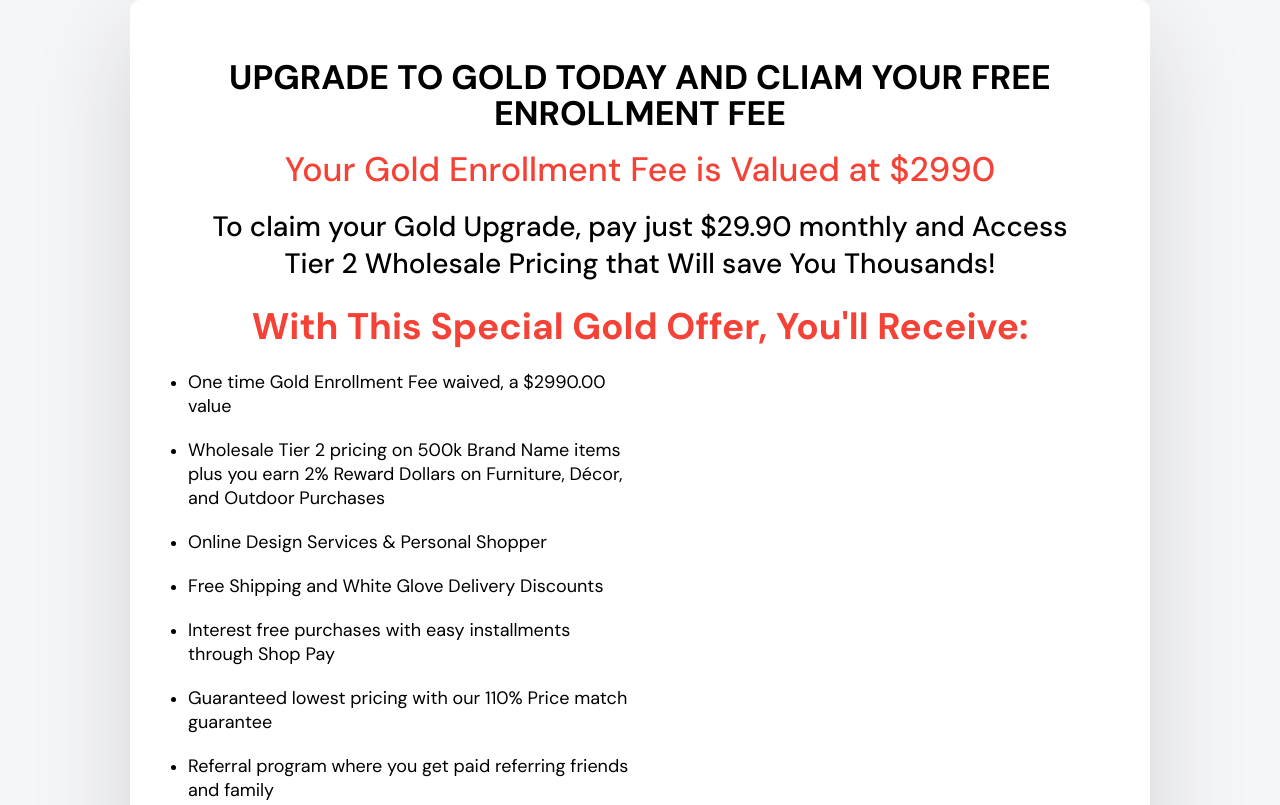
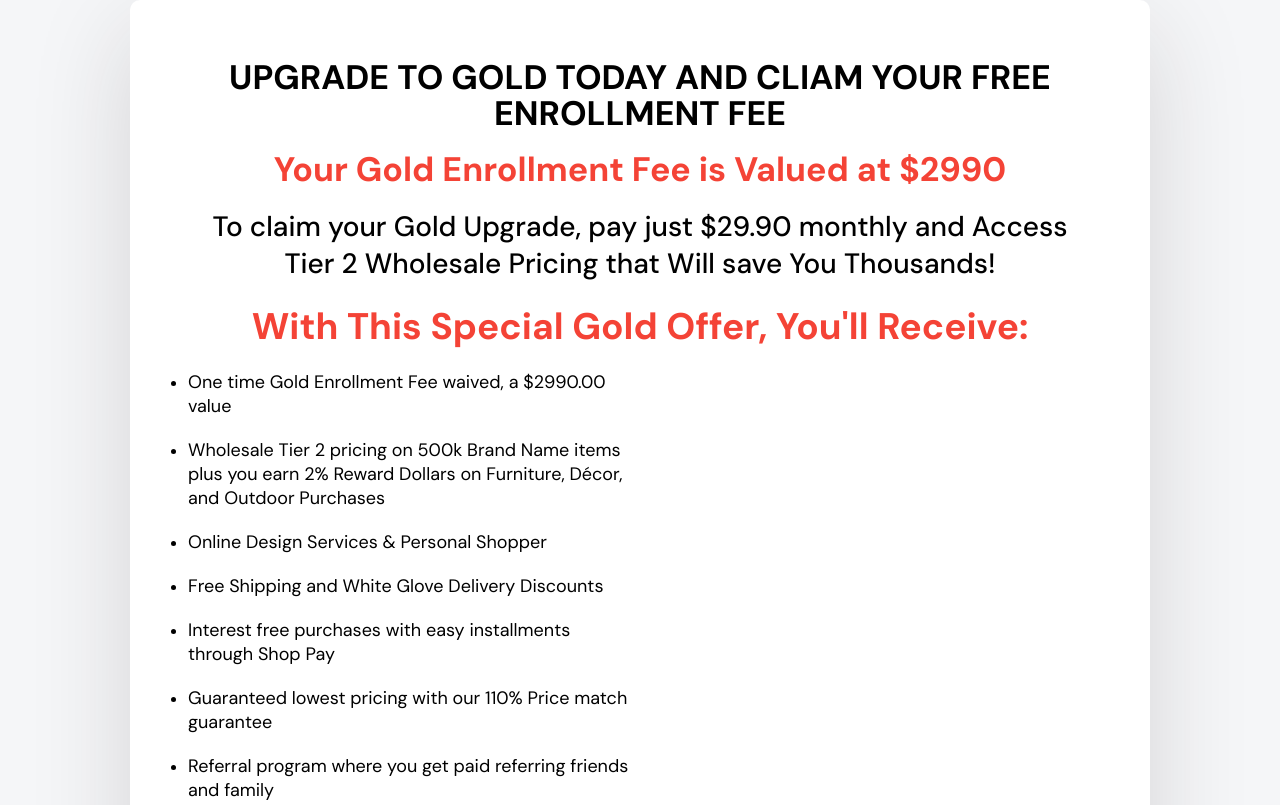
Before and after one commit to tajuddin1/LPB_New_version, a plain HTML site: page index.html in a window 1280 px wide. Shown: the top 805 px of the page. Drawn offline with Linux system fonts and the light colour scheme.

Commit message:
text bold

```diff
--- a/index.html
+++ b/index.html
@@ -13,7 +13,7 @@
                 <h2 class="webpage_title_l">UPGRADE TO GOLD TODAY AND CLIAM YOUR FREE <br> ENROLLMENT FEE</h2>
                 <!-- <h2 class="webpage_title_s" style="color: #F44336;">You now Qualify for a Free Gold Membership Upgrade</h2>
                 <h1 class="webpage_title_xl">CONGRATULATIONS!</h1> -->
-                <h2 class="webpage_title_l" style="font-weight: 500; color: #F44336;">Your Gold Enrollment Fee is Valued at $2990</h2>
+                <h2 class="webpage_title_l" style="font-weight: 700; color: #F44336;">Your Gold Enrollment Fee is Valued at $2990</h2>
                 <h2 class="webpage_title_s" style="font-weight: 500;">To claim your Gold Upgrade, pay just $29.90 monthly and Access <br> Tier 2 Wholesale Pricing that Will save You Thousands!</h2>
                 <!-- <h2 class="heading_2" style="font-weight: 400; text-align: center;">The Gold Membership will Save you Thousands of Dollars on Name Brand items for Home Furnishings and Home Improvements. Gold Members Never Pay Retail Markups!</h2> -->
                 <h1 class="webpage_title_xl" style="color: #F44336;">With This Special Gold Offer, You'll Receive:</h1>
```
